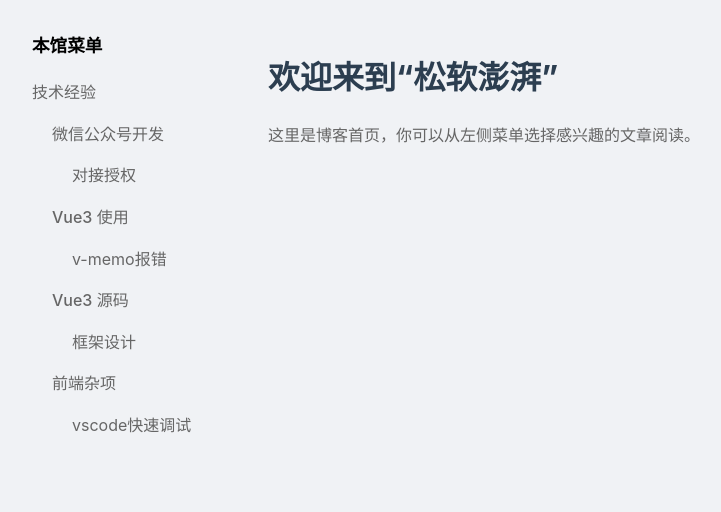
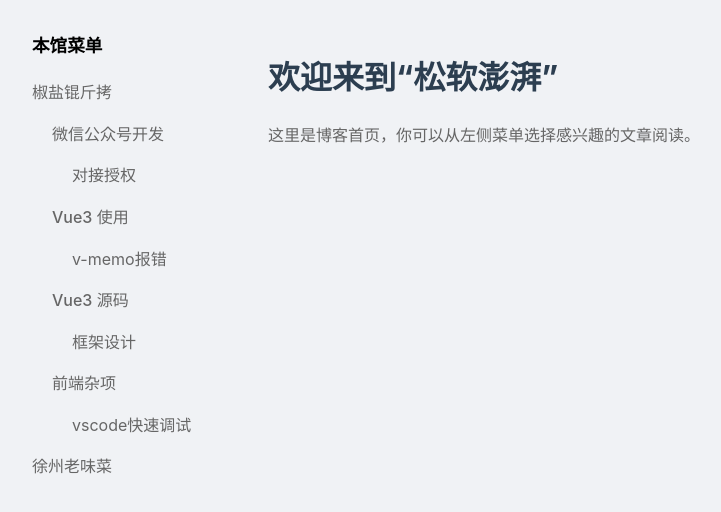
Before and after one commit to zyx960221/srpp-blog, a Vue app: page / in a window 1280 px wide. Shown: the top 512 px of the page, without its empty margins (0-721 px from the left). Built offline with nearby package versions, Linux system fonts and the light colour scheme; the HTML template or start-up script is replaced by a standard one.

Commit message:
[修复]主分类入口md修复

```diff
--- a/src/layouts/menu.ts
+++ b/src/layouts/menu.ts
@@ -1,7 +1,7 @@
 export default {
   menu: [
     {
-      title: "技术经验",
+      title: "椒盐锟斤拷",
       path: "/posts/frontend",
       children: [
         {
@@ -58,6 +58,11 @@ export default {
         },
       ],
     },
+    {
+      title: "徐州老味菜",
+      path: "/posts/photograph/index",
+      children: [],
+    },
     // {
     //   title: "读书分享",
     //   path: "/posts/backend",
--- /dev/null
+++ b/src/md/frontend.md
@@ -0,0 +1,3 @@
+# 技术经验
+
+这里是一些技术分享，如果能帮到你，那它就有意义。
--- /dev/null
+++ b/src/md/photograph/index.md
@@ -0,0 +1,3 @@
+# 徐州老味菜
+
+这里是摄影频道
```
